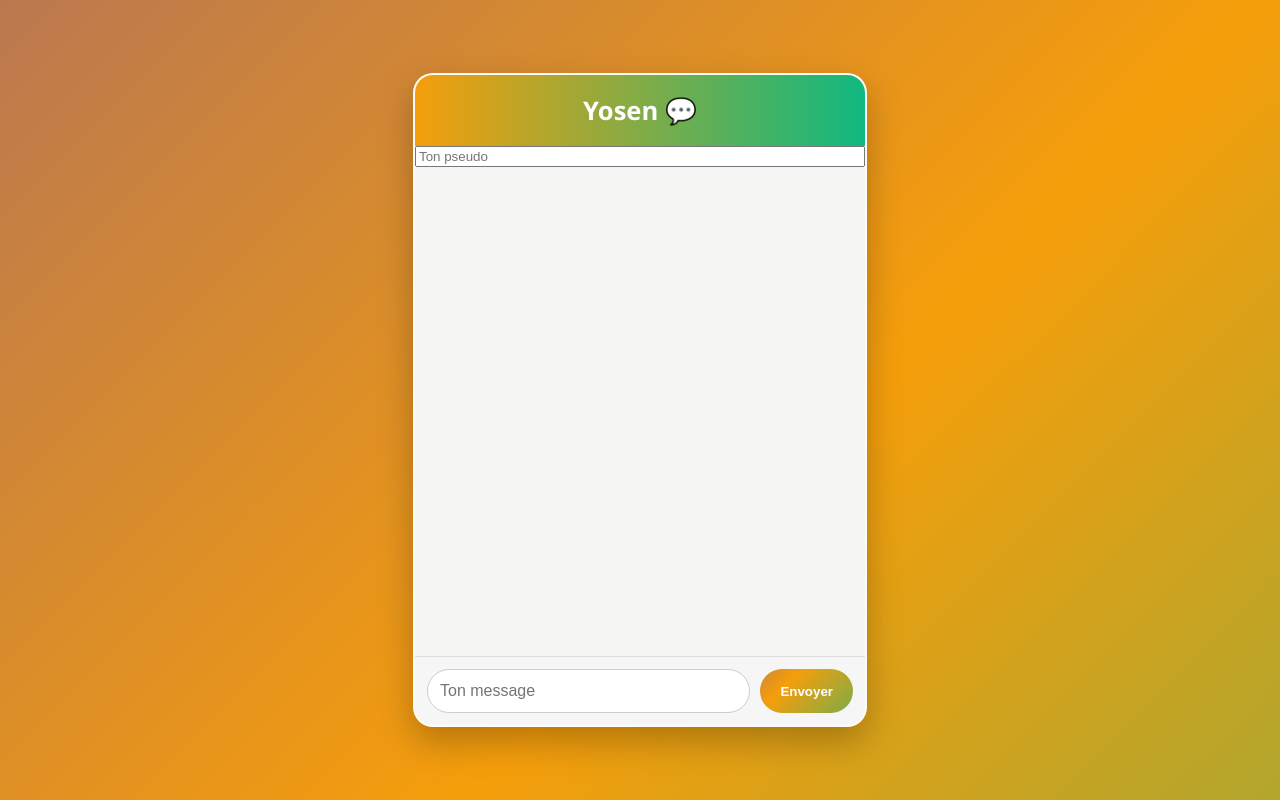
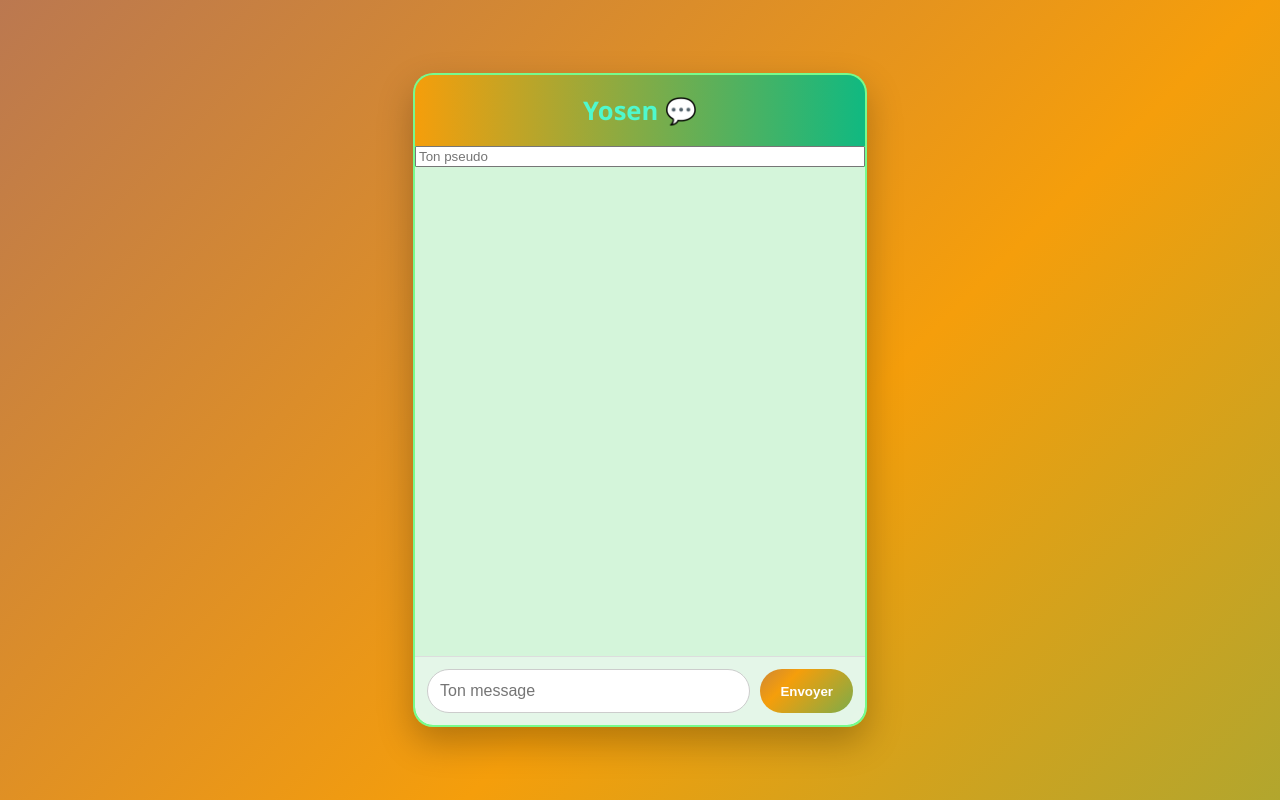
Before and after one commit to Piwerno/yosen-chat, a website: page public/index.html in a window 1280 px wide. Drawn offline with nearby package versions, Linux system fonts and the light colour scheme; no server answers.

```diff
--- a/public/style.css
+++ b/public/style.css
@@ -20,7 +20,7 @@ body {
 
 /* Conteneur du chat */
 .chat {
-    background: rgba(255,255,255,0.95);
+    background: rgba(79, 255, 117, 0.95);
     width: 450px;
     max-width: 95%;
     height: 650px;
@@ -43,7 +43,7 @@ body {
     background: linear-gradient(90deg, #4f46e5, #4338ca, #f59e0b, #10b981);
     background-size: 300% 300%;
     animation: gradientText 10s ease infinite;
-    color: white;
+    color: rgb(79, 248, 206);
     text-align: center;
     font-size: 1.6em;
     box-shadow: 0 2px 6px rgba(0,0,0,0.2);
```
